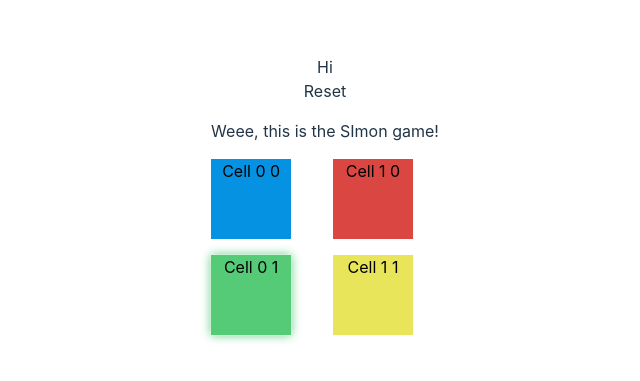
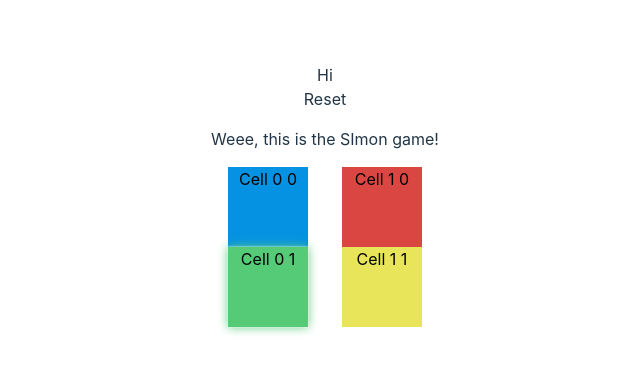
Before and after one commit to Peleton-011/graintertainment, a React (Vite) app: page / in a window 1280 px wide. Shown: the part 205-586 px from the top of the page, without its empty margins (315-955 px from the left). Built offline with nearby package versions, Linux system fonts and the light colour scheme.

Commit message:
Move board styles to the jsx

```diff
--- a/src/components/simon/Board.jsx
+++ b/src/components/simon/Board.jsx
@@ -4,13 +4,19 @@ import { useState } from "react";
 
 import Cell from "./Cell";
 
-const Board = ({ size, roundLost, colorOrder, levelUp, activeCell }) => {
+const Board = ({ size, roundLost, colorOrder, sleep, activeCell }) => {
 	// const [isActive, setIsActive] = useState(true);
 
-
-
 	return (
-		<section>
+		<section
+			style={{
+				"--sleep-time": sleep,
+				display: "grid",
+				gridTemplateColumns: `repeat(${size}, 1fr)`,
+				alignItems: "center",
+				justifyContent: "center",
+			}}
+		>
 			{colorOrder.map((color, index) => {
 				return (
 					<Cell
@@ -18,9 +24,8 @@ const Board = ({ size, roundLost, colorOrder, levelUp, activeCell }) => {
 						color={color}
 						col={index % size}
 						row={Math.floor(index / size)}
-                        roundLost={roundLost}
-                        levelUp={levelUp}
-                        activeCell={activeCell}
+						roundLost={roundLost}
+						activeCell={activeCell}
 					/>
 				);
 			})}
--- a/src/components/simon/Cell.jsx
+++ b/src/components/simon/Cell.jsx
@@ -2,8 +2,10 @@ import { useContext } from "react";
 
 import { TileListContext } from "../../context/TileListContext";
 
-const Cell = ({ color, col, row, roundLost, levelUp, activeCell }) => {
+const Cell = ({ color, col, row, roundLost, activeCell }) => {
 	const { tileList, removeTile } = useContext(TileListContext);
+
+	const sizeInRem = 5;
 
 	return (
 		<div
@@ -16,7 +18,13 @@ const Cell = ({ color, col, row, roundLost, levelUp, activeCell }) => {
 				// 	: "ass"
                 */
 			}
-			style={{ backgroundColor: color, color: color }}
+			style={{
+				backgroundColor: color,
+				color: color,
+				placeSelf: "center",
+				width: sizeInRem + "rem",
+				height: sizeInRem + "rem",
+			}}
 			onClick={() => {
 				tileList.length > 0 &&
 				tileList[0][0] == col &&
@@ -33,4 +41,4 @@ const Cell = ({ color, col, row, roundLost, levelUp, activeCell }) => {
 };
 
 export default Cell;
-1
+1;
--- a/src/games/Simon.jsx
+++ b/src/games/Simon.jsx
@@ -34,6 +34,8 @@ const Simon = () => {
 	);
 	const [activeCell, setActiveCell] = useState([-1, -1]);
 
+    const [sleep, setSleep] = useState(1000);
+
 	//Generate new tile list in the beggining
 	let isMounted = false;
 	useEffect(() => {
@@ -47,6 +49,9 @@ const Simon = () => {
 
 	//GameLoop quote unquote
 	useEffect(() => {
+        // console.log(tileList.length)
+        // console.log(currentLevel);
+
 		if (tileList.length > 0) {
 			if (tileList.length !== currentLevel - 1) {
 				return;
@@ -65,7 +70,6 @@ const Simon = () => {
 	}, [tileList]);
 
 	const showNewTileList = async () => {
-		const sleep = 1000;
 		tileList.forEach((tile, index) => {
 			console.log(tile);
 			(function (ind) {
@@ -104,7 +108,7 @@ const Simon = () => {
 				size={difficulty}
 				roundLost={roundLost}
 				colorOrder={colorOrder}
-				levelUp={levelUp}
+				sleep={sleep}
 				activeCell={activeCell}
 			/>
 		</>
--- a/src/styles/Simon.css
+++ b/src/styles/Simon.css
@@ -2,16 +2,7 @@
 	box-shadow: 0 0 0.125em white, 0 0 0.6em currentColor;
 }
 
-section > * {
-    width: 5rem;
-    height: 5rem;
-}
 
-section {
-    display: grid;
-    grid-template-columns: 1fr 1fr;
-    gap: 1rem;
-}
 
 .ass > .text {
 	background-color: white;
```
